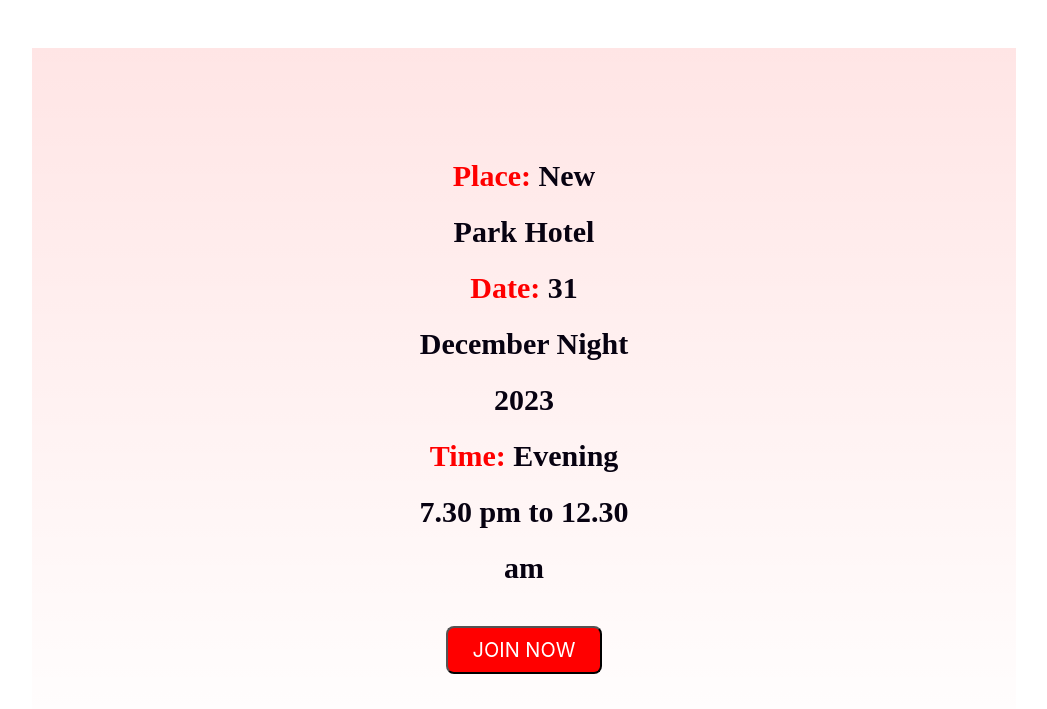
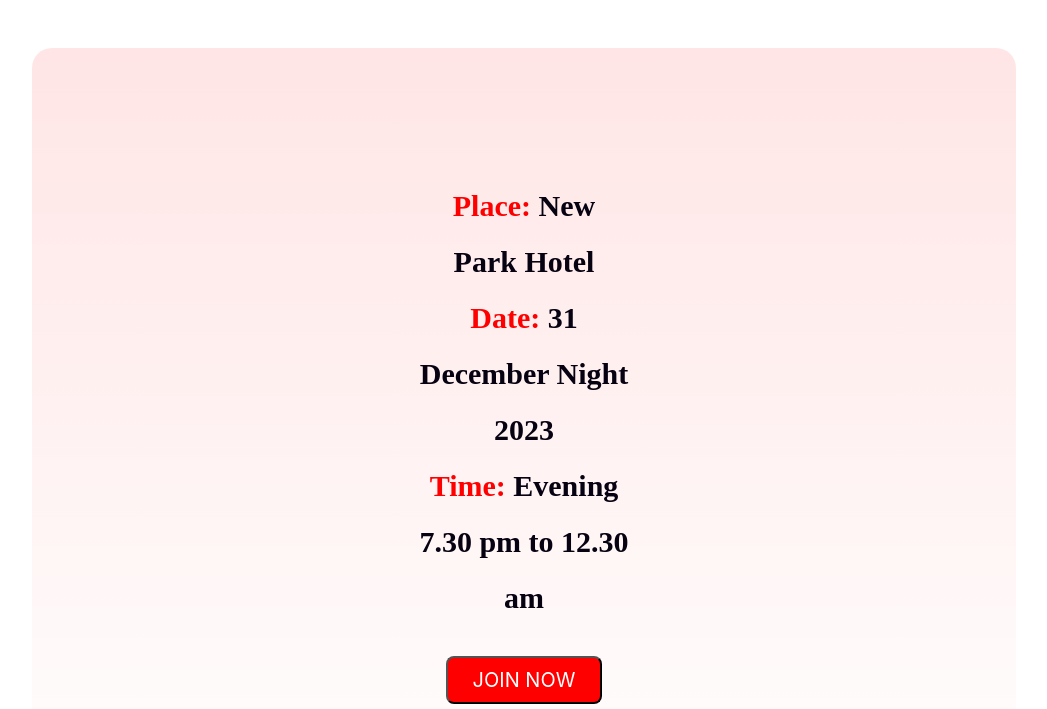
Before and after one commit to Azhar190238/Assignment-01, a plain HTML site: page index.html in a window 1280 px wide. Shown: the part 2311-3020 px from the top of the page, without its empty margins (116-1163 px from the left). Drawn offline with Linux system fonts and the light colour scheme.

Commit message:
adding more

```diff
--- a/styles/index.css
+++ b/styles/index.css
@@ -137,6 +137,9 @@ align-items: center;
 .section3{
     margin-top: 50px;
     background:  linear-gradient(180deg, rgba(255, 0, 0, 0.10) 0%, rgba(255, 0, 0, 0.00) 100%);
+    background-size: cover;
+    border-radius: 20px;
+    overflow: hidden;
 }
 .overall-address{
 padding: 100px 386px 100px 386px;
```
